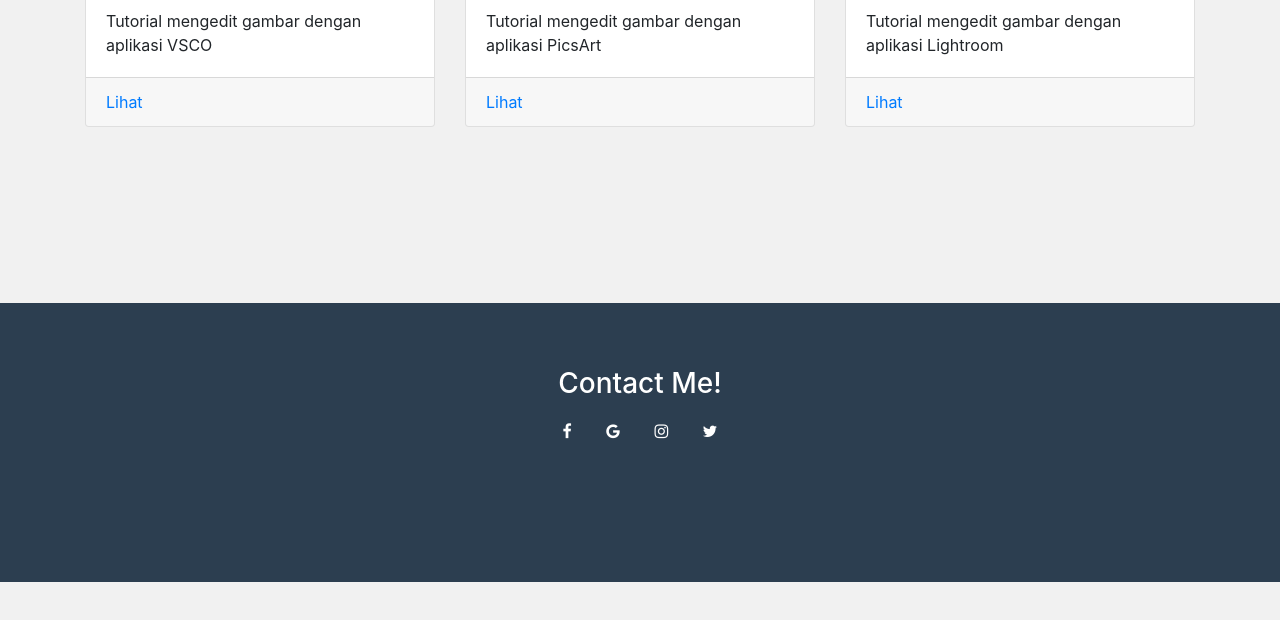
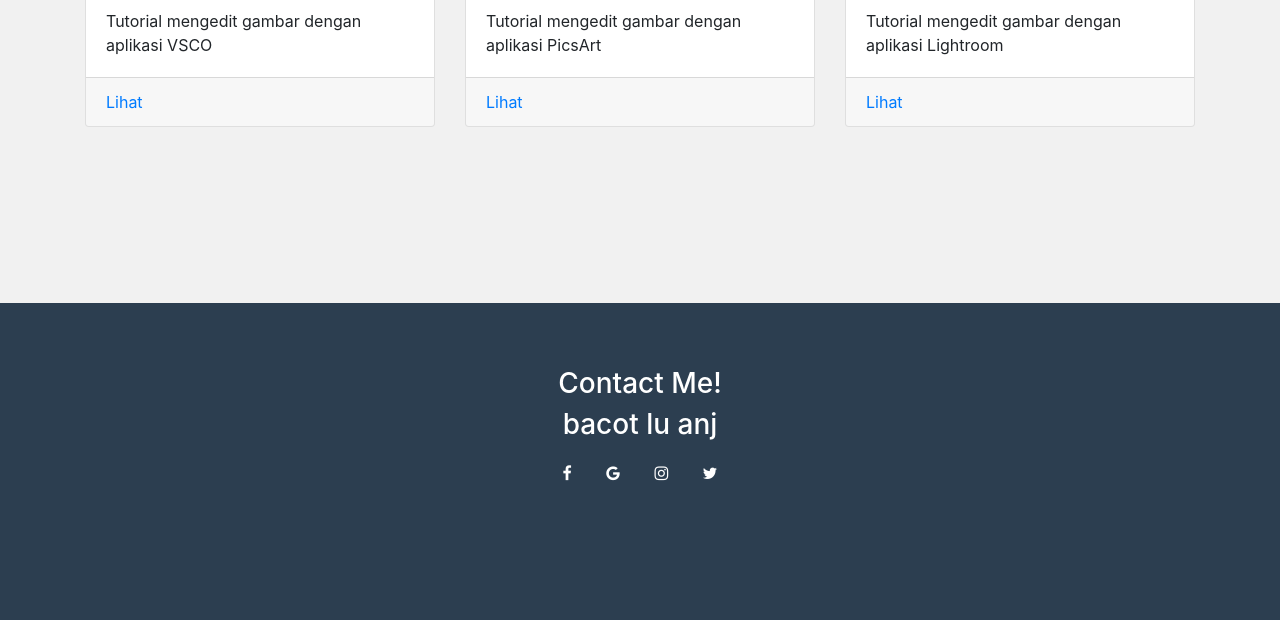
Before and after one commit to risss01/Project, a plain HTML site: page tutor.html in a window 1280 px wide. Shown: the part 863-1483 px from the top of the page. Before the commit the page ends 1445 px from the top, so only its background shows below. Drawn offline with nearby package versions, Linux system fonts and the light colour scheme.

Commit message:
Update tutor.html
h3 = bacot astagfirullah jangan gitu

```diff
--- a/tutor.html
+++ b/tutor.html
@@ -115,6 +115,7 @@
                                 </div>
                                 <div class="col-sm-4">
                                   <h3>Contact Me!</h3>
+                                  <h3>bacot lu anj</h3>
                                   <a href="#" class="fa fa-facebook"></a>
                                   <a href="#" class="fa fa-google"></a>
                                   <a href="#" class="fa fa-instagram"></a>
```
